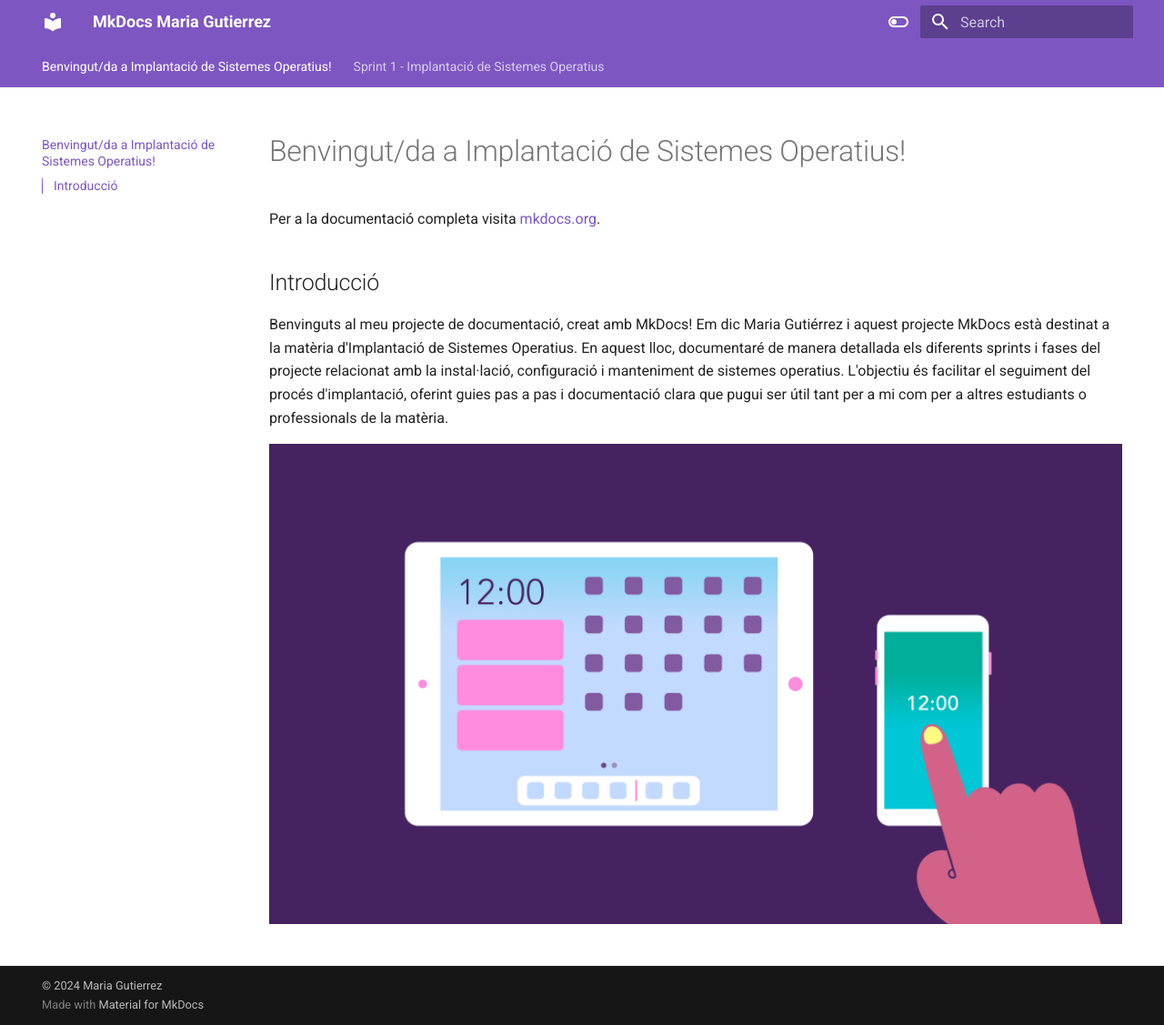
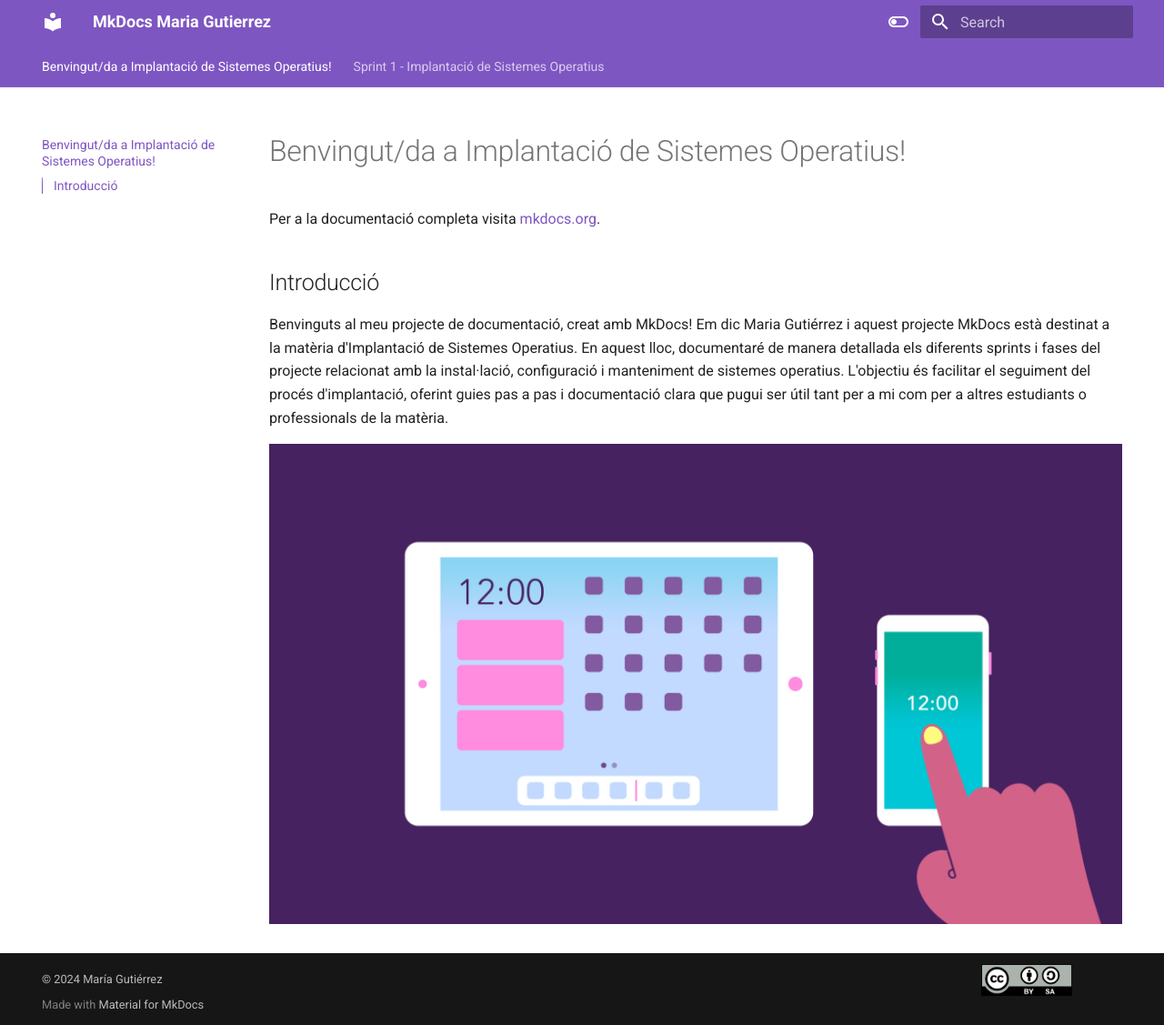
Before and after one commit to mariagutierrez03/projecte-asix2, an MkDocs documentation site: the page built from docs/index.md, in a window 1280 px wide and 1127 px high. Shown: the whole window at 91% size. Built offline with MkDocs 1.6.1 and Material for MkDocs 9.7.7, drawn with Linux system fonts in a browser that asks for light colours.

Commit message:
Update mkdocs.yml

```diff
--- a/mkdocs.yml
+++ b/mkdocs.yml
@@ -45,4 +45,7 @@ markdown_extensions:
   - attr_list
 
 copyright: |
-  &copy; 2024 <a href="https://github.com/mariagutierrez03"  target="_blank" rel="noopener">Maria Gutierrez</a>
+  <div style="display: flex; justify-content: space-between; align-items: center;">
+    <span>&copy; 2024 <a href="https://github.com/mariagutierrez03" target="_blank" rel="noopener">María Gutiérrez</a></span>
+    <img src="./fotos/cc_github.png" alt="Descripción de la imagen" style="width:100px;height:auto; margin-left:900px;">
+  </div>
```
